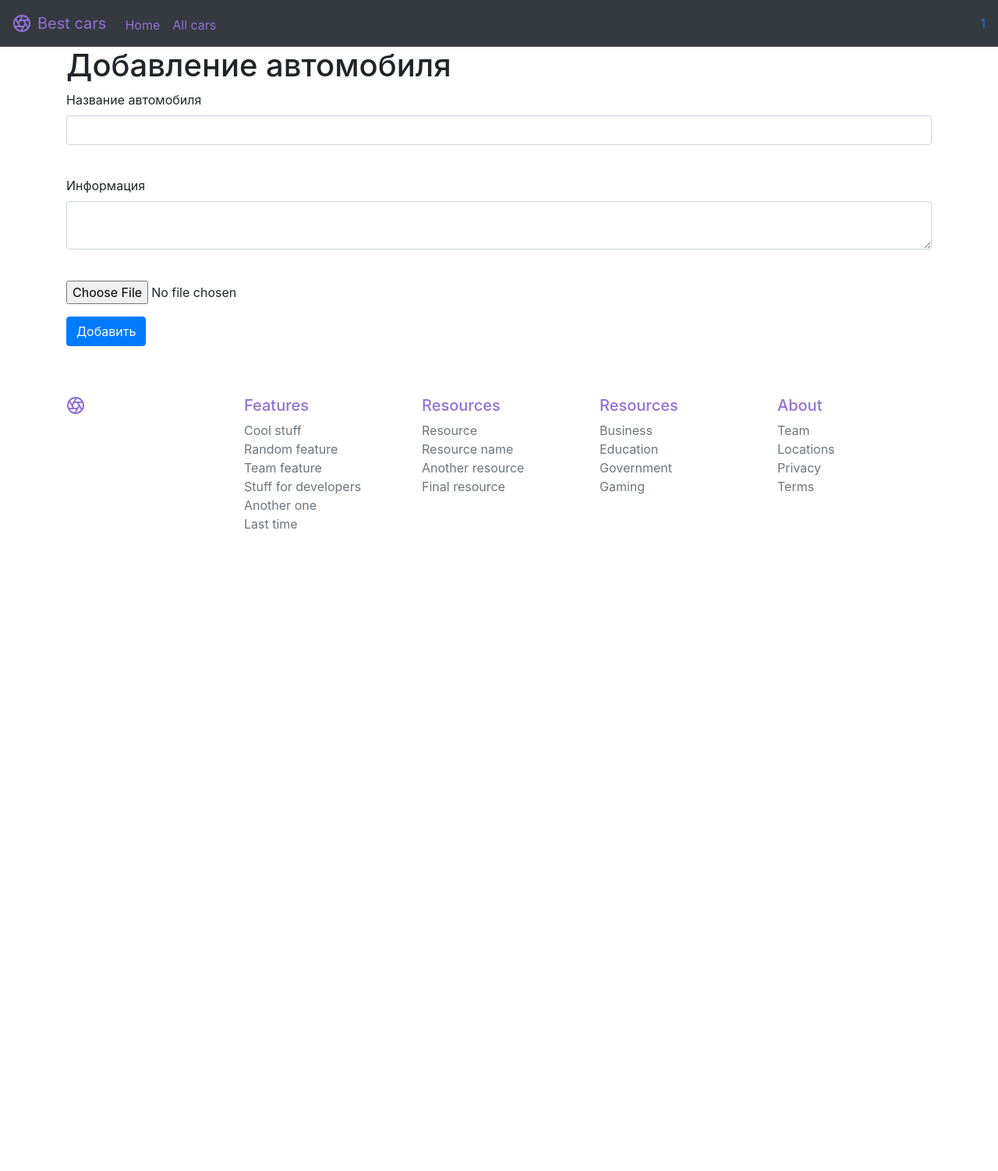
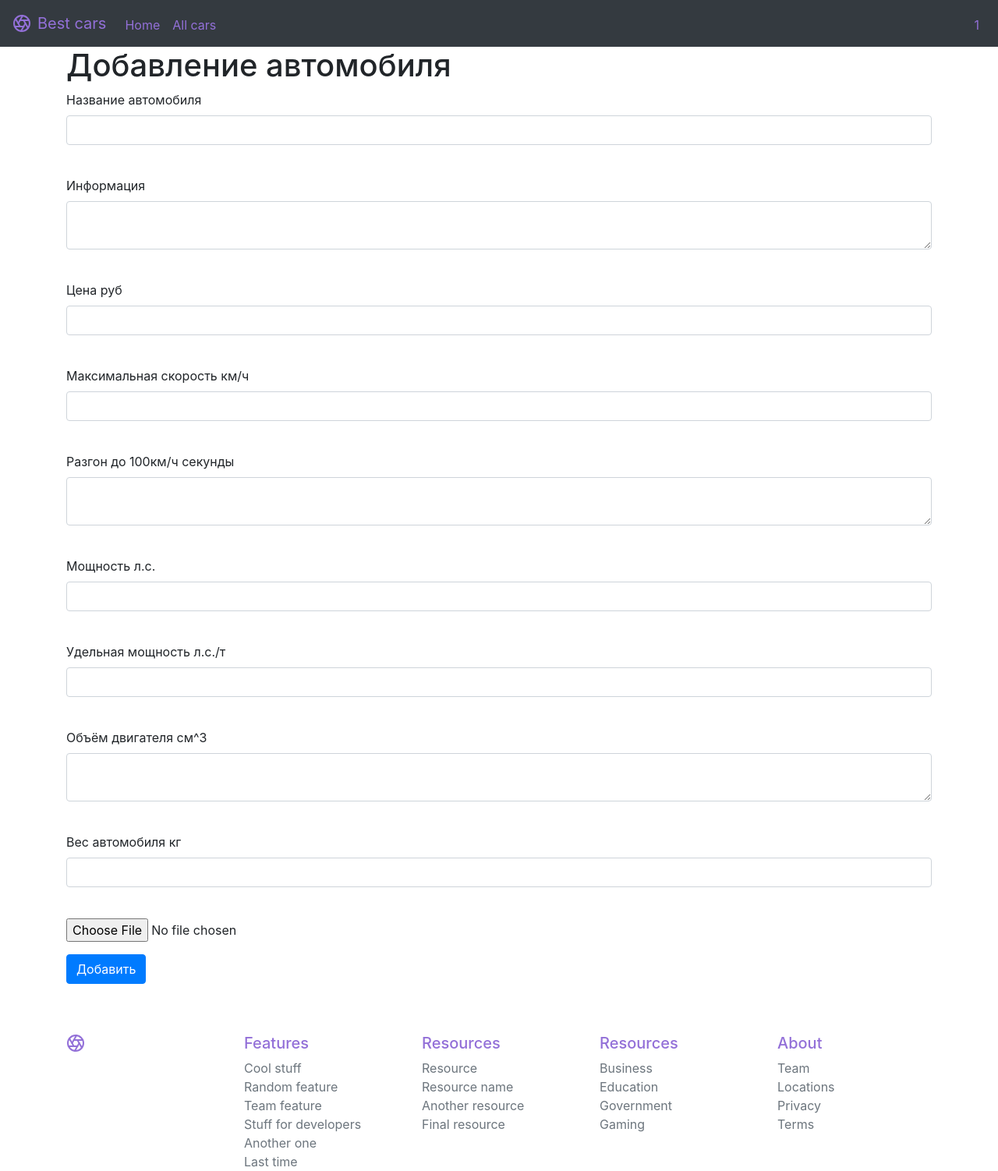
Before and after one commit to avmxmv/3, a Flask app: page /items in a window 1280 px wide. Shown: the top 1502 px of the page at 78% size. Before the commit the page ends 679 px from the top, so only its background shows below. Run offline with Flask 2, Linux system fonts and the light colour scheme; a user stored in the database is signed in; some libraries are stand-ins or nearby versions.

Commit message:
9 commit

```diff
--- a/3/main.py
+++ b/3/main.py
@@ -38,6 +38,13 @@ class LoginForm(FlaskForm):
 class ItemsForm(FlaskForm):
     title = StringField('Название автомобиля', validators=[DataRequired()])
     content = TextAreaField('Информация')
+    price = IntegerField('Цена руб')
+    maxspeed = IntegerField('Максимальная скорость км/ч')
+    boost = TextAreaField('Разгон до 100км/ч секунды')
+    power = IntegerField('Мощность л.c.')
+    powerdensity = IntegerField('Удельная мощность л.c./т')
+    size = TextAreaField('Объём двигателя см^3')
+    weight = IntegerField('Вес автомобиля кг')
     submit = SubmitField('Добавить')
 
 
@@ -61,6 +68,13 @@ def add_items():
             item = items.Items()
             item.title = form.title.data
             item.content = form.content.data
+            item.price = form.price.data
+            item.maxspeed = form.maxspeed.data
+            item.boost = form.boost.data
+            item.power = form.power.data
+            item.powerdensity = form.powerdensity.data
+            item.size = form.size.data
+            item.weight = form.weight.data
             item.photo = '/static/images/' + str(number) + '.png'
             number += 1
             sessions.add(item)
@@ -92,6 +106,13 @@ def edit_items(id):
         if item:
             form.title.data = item.title
             form.content.data = item.content
+            form.price.data = item.price
+            form.maxspeed.data = item.maxspeed
+            form.boost.data = item.boost
+            form.power.data = item.power
+            form.powerdensity.data = item.powerdensity
+            form.size.data = item.size
+            form.weight.data = item.weight
         else:
             abort(404)
     if form.validate_on_submit():
@@ -100,6 +121,13 @@ def edit_items(id):
         if item:
             item.title = form.title.data
             item.content = form.content.data
+            item.price = form.price.data
+            item.maxspeed = form.maxspeed.data
+            item.boost = form.boost.data
+            item.power = form.power.data
+            item.powerdensity = form.powerdensity.data
+            item.size = form.size.data
+            item.weight = form.weight.data
             sessions.commit()
             return redirect('/cars')
         else:
--- a/3/templates/base.html
+++ b/3/templates/base.html
@@ -50,7 +50,7 @@
         </ul>
         {% if current_user.is_authenticated %}
         <ul class="navbar-nav">
-            <li class="nav-item"><a class="py-2 d-none d-md-inline-block" href="/logout">
+            <li class="nav-item"><a class="nav-link mt-1" href="/logout" style="color: #9370D8">
                 {{current_user.name}}</a></li>
         </ul>
         {% else %}
--- a/3/templates/home.html
+++ b/3/templates/home.html
@@ -8,13 +8,13 @@
   </ol>
   <div class="carousel-inner">
     <div class="carousel-item active">
-      <img src="/static/images/1.png" class="d-block w-100">
+      <img src="/static/photo/67.png" class="d-block w-100">
     </div>
     <div class="carousel-item">
-      <img src="/static/images/tesla.png" class="d-block w-100">
+      <img src="/static/photo/tesla.png" class="d-block w-100">
     </div>
     <div class="carousel-item">
-      <img src="/static/images/mac.png" class="d-block w-100">
+      <img src="/static/photo/mc.png" class="d-block w-100">
     </div>
   </div>
   <a class="carousel-control-prev" href="#carouselExampleIndicators" role="button" data-slide="prev">
--- a/3/templates/items.html
+++ b/3/templates/items.html
@@ -24,6 +24,69 @@
         </p>
         {% endfor %}
         </p>
+        <p>
+            {{ form.price.label }} <br>
+            {{ form.price(class="form-control") }} <br>
+            {% for error in form.price.errors %}
+        <p class="alert alert-danger" role="alert">
+            {{ error }}
+        </p>
+        {% endfor %}
+        </p>
+        <p>
+            {{ form.maxspeed.label }} <br>
+            {{ form.maxspeed(class="form-control") }} <br>
+            {% for error in form.maxspeed.errors %}
+        <p class="alert alert-danger" role="alert">
+            {{ error }}
+        </p>
+        {% endfor %}
+        </p>
+        <p>
+            {{ form.boost.label }} <br>
+            {{ form.boost(class="form-control") }} <br>
+            {% for error in form.boost.errors %}
+        <p class="alert alert-danger" role="alert">
+            {{ error }}
+        </p>
+        {% endfor %}
+        </p>
+        <p>
+            {{ form.power.label }} <br>
+            {{ form.power(class="form-control") }} <br>
+            {% for error in form.power.errors %}
+        <p class="alert alert-danger" role="alert">
+            {{ error }}
+        </p>
+        {% endfor %}
+        </p>
+        <p>
+            {{ form.powerdensity.label }} <br>
+            {{ form.powerdensity(class="form-control") }} <br>
+            {% for error in form.powerdensity.errors %}
+        <p class="alert alert-danger" role="alert">
+            {{ error }}
+        </p>
+        {% endfor %}
+        </p>
+        <p>
+            {{ form.size.label }} <br>
+            {{ form.size(class="form-control") }} <br>
+            {% for error in form.size.errors %}
+        <p class="alert alert-danger" role="alert">
+            {{ error }}
+        </p>
+        {% endfor %}
+        </p>
+        <p>
+            {{ form.weight.label }} <br>
+            {{ form.weight(class="form-control") }} <br>
+            {% for error in form.weight.errors %}
+        <p class="alert alert-danger" role="alert">
+            {{ error }}
+        </p>
+        {% endfor %}
+        </p>
         <div class="form-group">
             <input type="file" class="form-control-file" id="photo" name="file">
         </div>
```
Also changed, not shown: 3/data/items.py (+7 -0 lines), 3/templates/infocars.html (+20 -3 lines), 3/db/blogs.sqlite, 3/static/photo/mc.png (added), 3/static/photo/tesla.png (added), 1 other file. Lines whose indentation alone changed are shown as unchanged.
